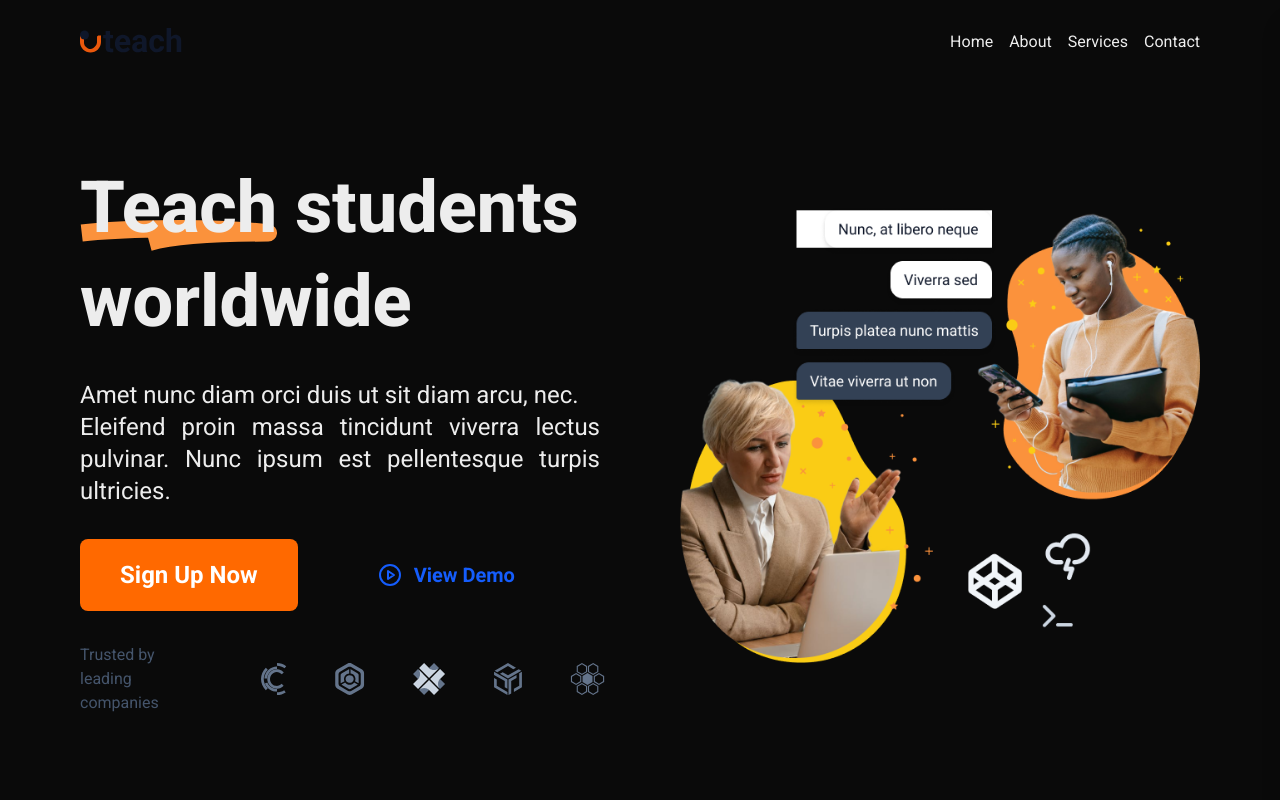
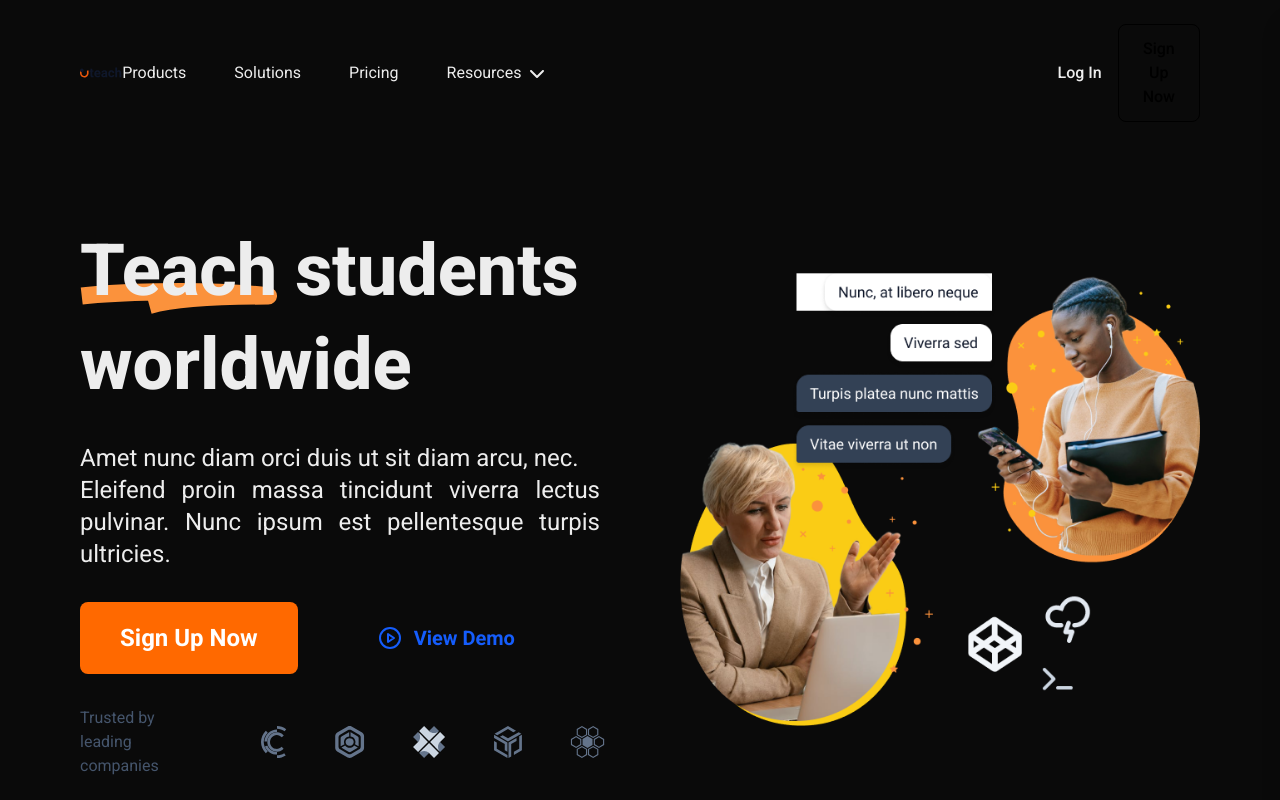
Before and after one commit to renanvcb/buzzvel-test, a Next.js app: page / in a window 1280 px wide. Shown: the top 800 px of the page. Built offline with nearby package versions, Linux system fonts and the light colour scheme.

Commit message:
feat: enhance Navbar component with additional links and improved layout

```diff
--- a/src/components/header/navbar/index.tsx
+++ b/src/components/header/navbar/index.tsx
@@ -1,5 +1,7 @@
+import { Button } from "@/components/button";
 import Link from "next/link";
 import { IoMenuOutline } from "react-icons/io5";
+import { FaChevronDown } from "react-icons/fa6";
 
 interface NavbarProps {
   toggleSidebar: () => void;
@@ -7,12 +9,30 @@ interface NavbarProps {
 
 export function Navbar({ toggleSidebar }: NavbarProps) {
   return (
-    <nav>
-      <div className="hidden lg:flex lg:space-x-4">
-        <Link href="#">Home</Link>
-        <Link href="#">About</Link>
-        <Link href="#">Services</Link>
-        <Link href="#">Contact</Link>
+    <nav className="flex items-center">
+      <div className="hidden items-center gap-36 lg:flex xl:gap-[512px]">
+        <div className="gap-8 flex xl:gap-12 font-medim">
+          <Link href="#">Products</Link>
+          <Link href="#">Solutions</Link>
+          <Link href="#">Pricing</Link>
+          <Link href="#" className="flex items-center gap-2">
+            Resources
+            <FaChevronDown />
+          </Link>
+        </div>
+
+        <div className="flex items-center gap-4">
+          <a href="/" className="font-medium text-nowrap">
+            Log In
+          </a>
+          <Button
+            variant="outline"
+            className="!border-black !text-black"
+            size="m"
+          >
+            <Button.Text>Sign Up Now</Button.Text>
+          </Button>
+        </div>
       </div>
 
       <button type="button" className="lg:hidden" onClick={toggleSidebar}>
```
